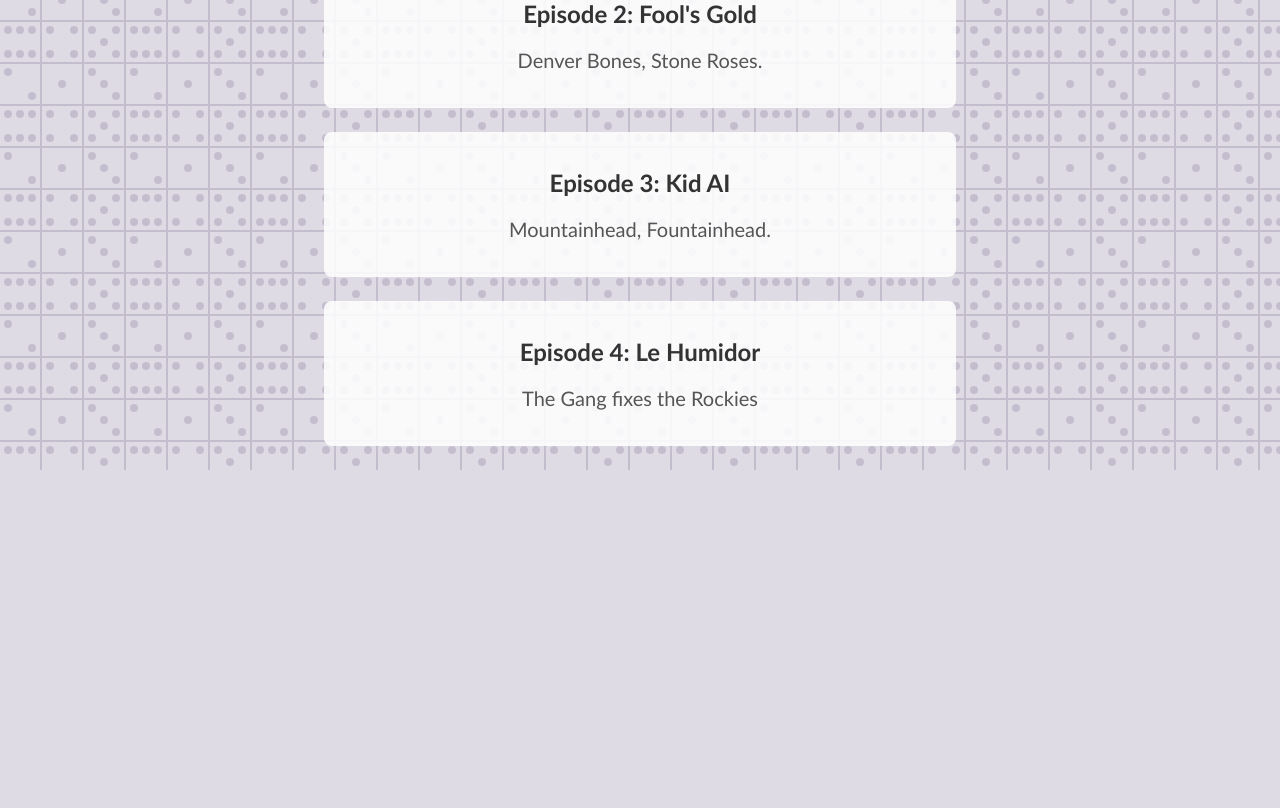
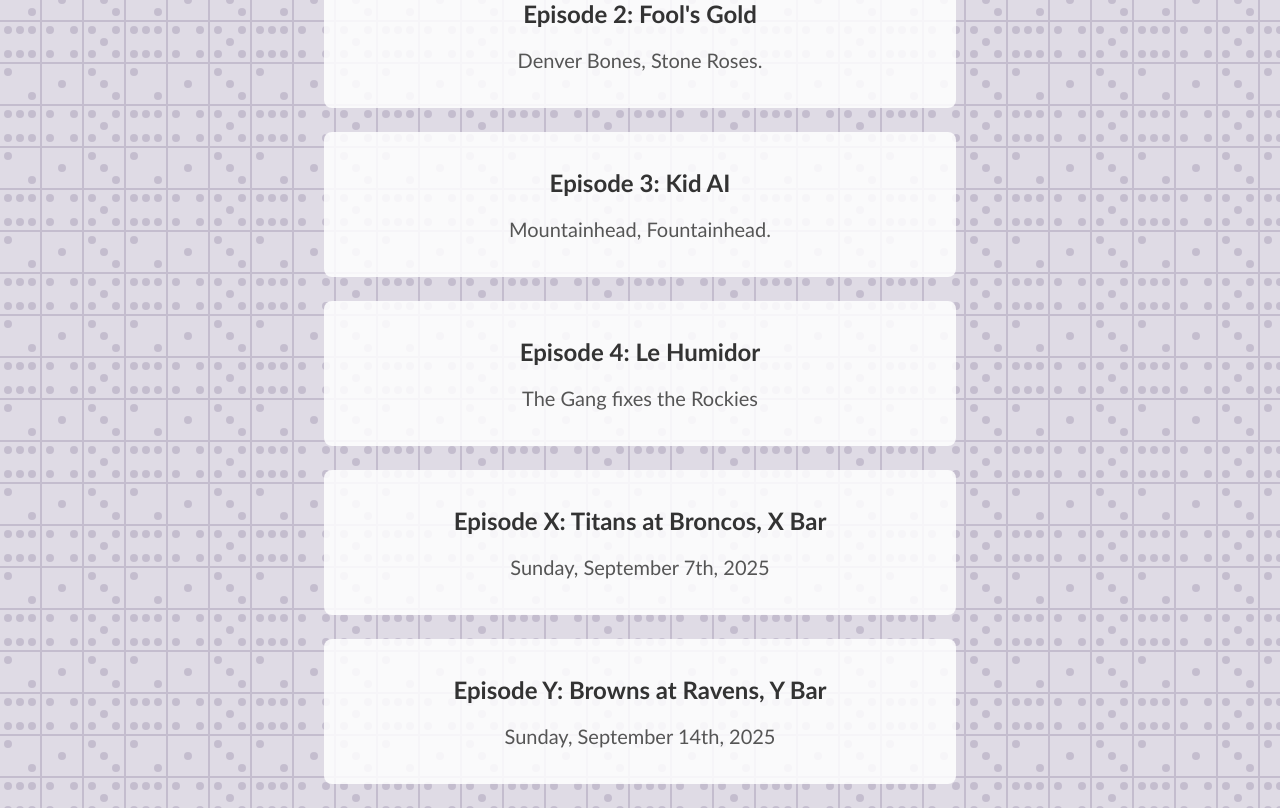
Before and after one commit to pocketsquare/rainharder, a SvelteKit app: page /fools in a window 1280 px wide. Shown: the part 692-1500 px from the top of the page. Before the commit the page ends 1162 px from the top, so only its background shows below. Built offline with nearby package versions, Linux system fonts and the light colour scheme.

Commit message:
more beta condoms thesis

```diff
--- a/src/routes/fools/+page.svelte
+++ b/src/routes/fools/+page.svelte
@@ -61,4 +61,14 @@
     <p>The Gang fixes the Rockies</p>
   </section>
 
+  <section class="episode-sample">
+    <h2>Episode X: Titans at Broncos, X Bar</h2>
+    <p>Sunday, September 7th, 2025</p>
+  </section>
+
+  <section class="episode-sample">
+    <h2>Episode Y: Browns at Ravens, Y Bar</h2>
+    <p>Sunday, September 14th, 2025</p>
+  </section>
+
 </div>
```
